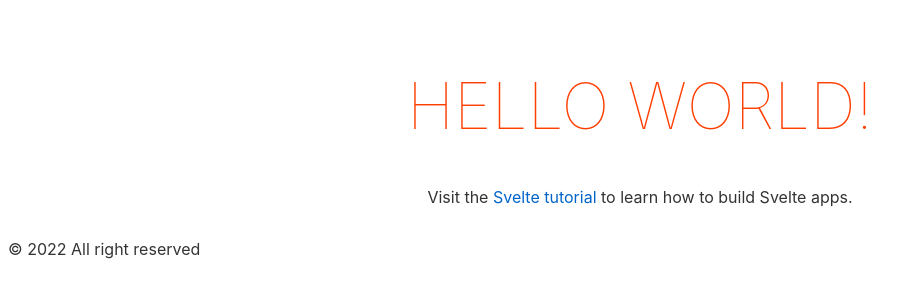
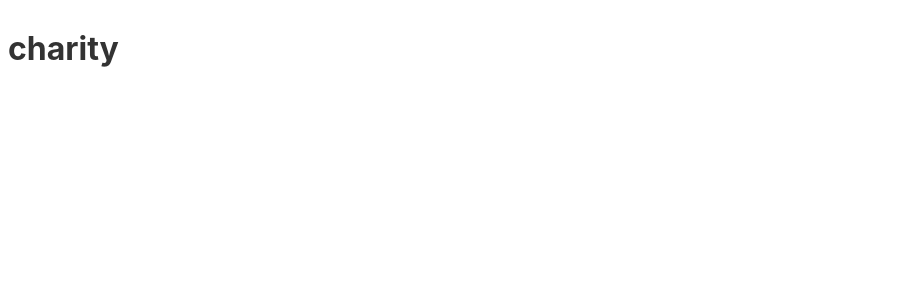
Before and after one commit to jalal177/bwafunding_charity, a Svelte app: page / in a window 1280 px wide. Shown: the top 300 px of the page, without its empty margins (0-920 px from the left). Built offline with nearby package versions, Linux system fonts and the light colour scheme.

Commit message:
Add header

```diff
--- a/src/App.svelte
+++ b/src/App.svelte
@@ -1,30 +1 @@
-<script>
-	export let name;
-</script>
-
-<main>
-	<h1>Hello {name}!</h1>
-	<p>Visit the <a href="https://svelte.dev/tutorial">Svelte tutorial</a> to learn how to build Svelte apps.</p>
-</main>
-<footer>&copy; 2022 All right reserved</footer>
-<style>
-	main {
-		text-align: center;
-		padding: 1em;
-		max-width: 240px;
-		margin: 0 auto;
-	}
-
-	h1 {
-		color: #ff3e00;
-		text-transform: uppercase;
-		font-size: 4em;
-		font-weight: 100;
-	}
-
-	@media (min-width: 640px) {
-		main {
-			max-width: none;
-		}
-	}
-</style>
+<h1>charity</h1>
```
